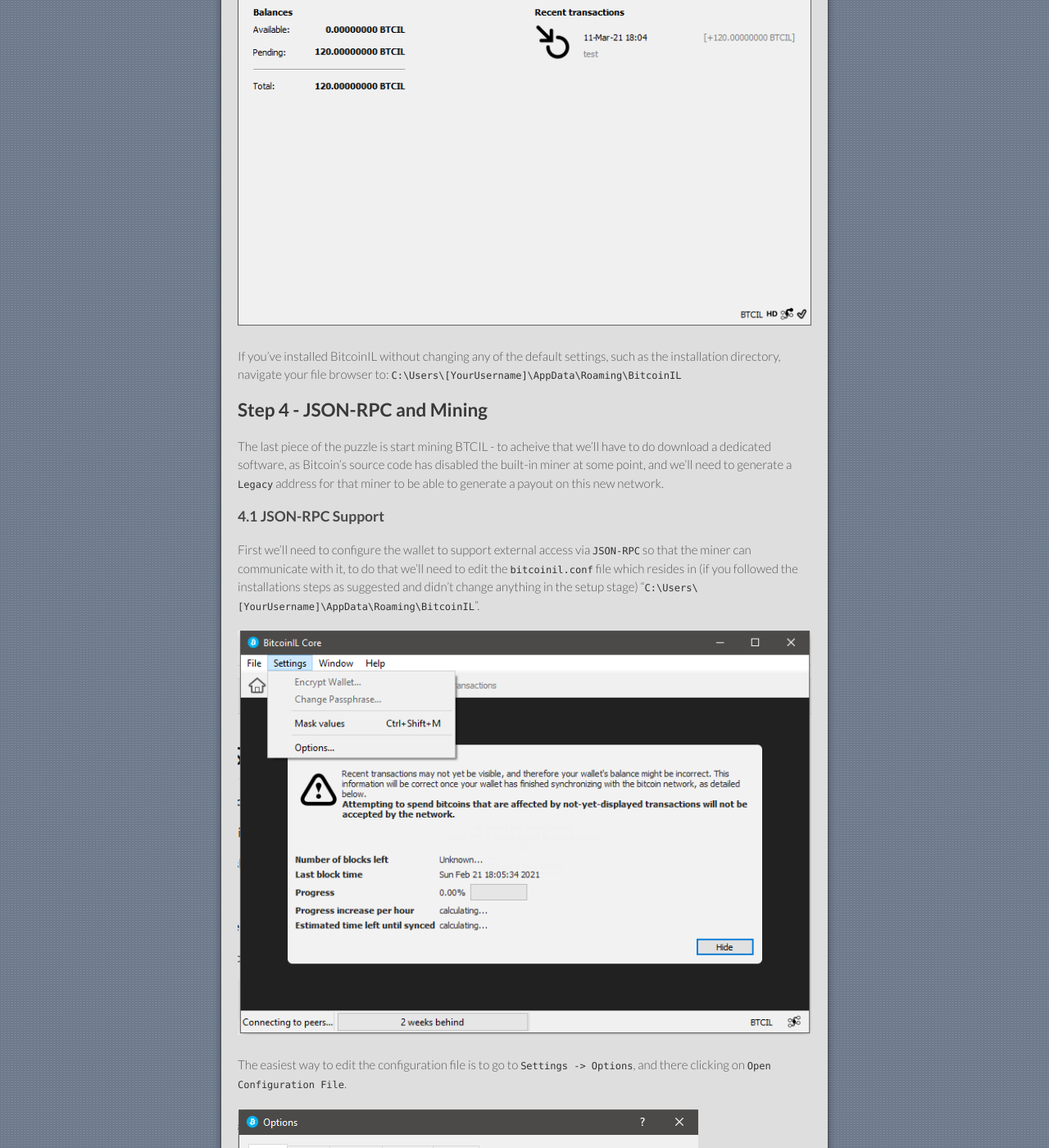
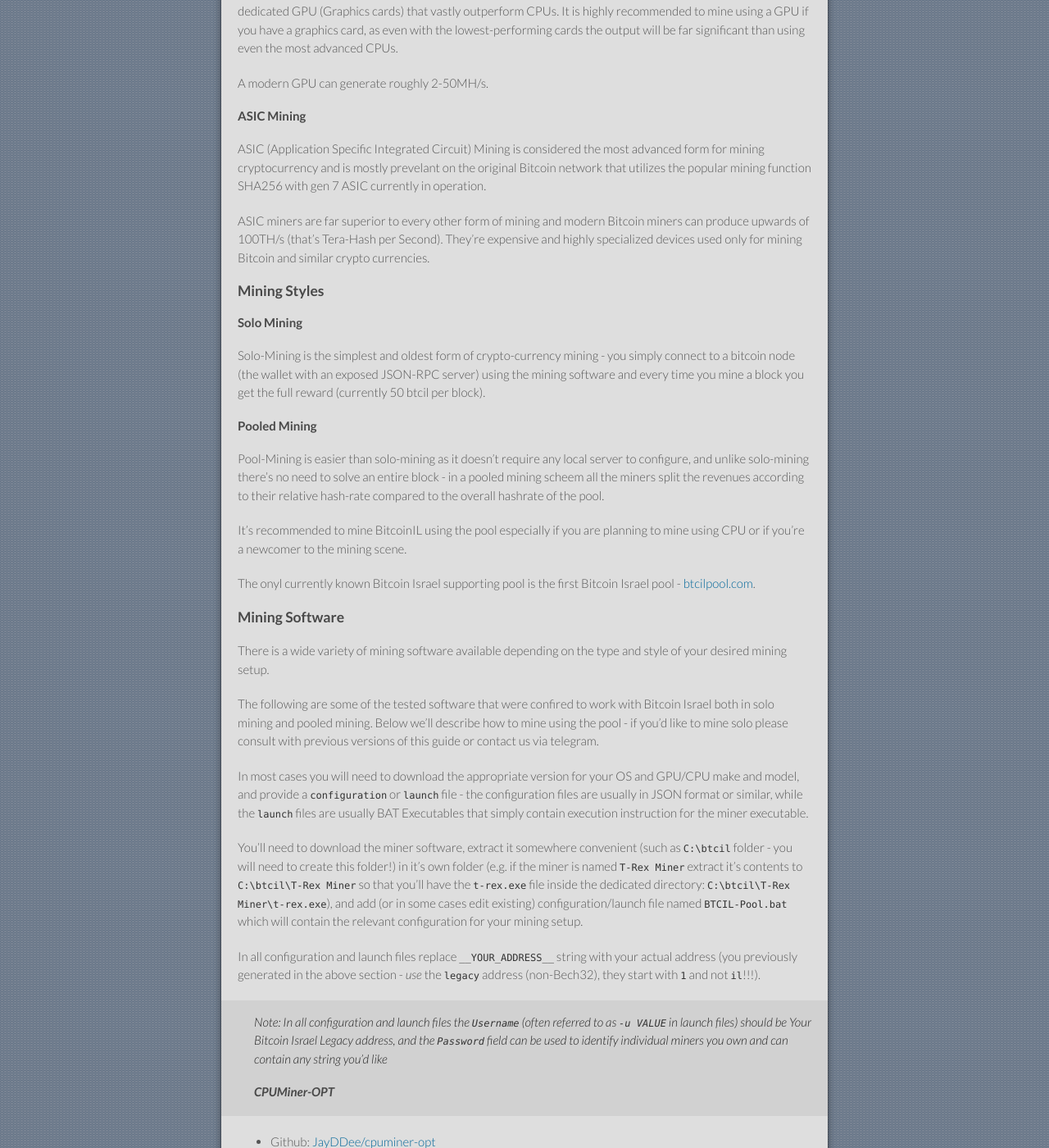
Before and after one commit to bitcoinil/guides, a Jekyll site: the page built from docs/install/guides/windows.md, in a window 1280 px wide and 1400 px high, scrolled down 8655 px. Shown: the whole window at 82% size. Built offline with Jekyll 4.4.1, drawn with Linux system fonts in a browser that asks for light colours; our own code applies the rules of GitHub Pages for plain Markdown files; some of the changed text lies outside the part shown.

Commit message:
Updated windows

````diff
--- a/docs/install/guides/windows.md
+++ b/docs/install/guides/windows.md
@@ -16,13 +16,7 @@ Follow the installation guide and if you're a first-timer it's recommended to in
 
 ![Installation Wizard Progress](https://github.com/bitcoinil/guides/raw/main/assets/images/windows/wallet/install-2.png)
 
-Once the installation is complete, if you're going to run Testnet make sure to *Uncheck* the option `Run BitcoinIL Core` on the final step.
-
 ![Installation Wizard Complete](https://github.com/bitcoinil/guides/raw/main/assets/images/windows/wallet/install-3.png)
-
-After the installation is complete you can start the Testnet wallet by going to **Start** -> `BitcoinIL Core (testnet)`, You will have two different options to run the BitcoinIL Core wallet - make sure to pick the `testnet` option.
-
-![Start Menu BitcoinIL Core Options](https://github.com/bitcoinil/guides/raw/main/assets/images/windows/wallet/wallet-testnet.png)
 
 ## Step 2 - Synchrnonizing The Blockchain
 
@@ -67,146 +59,229 @@ Once you click `Create new receiving address` a small window with a QR code will
 
 In my case the generated address is shown above - click on `Copy Address` and your clipboard should now be populated with the address you've generated.
 
-> **Note**: Testnet addresses will start with `ti1` while Mainnet addresses start with `il1` (for bech32 addresses)
+> **Note**: BitcoinILaddresses start with `il1` (for bech32 addresses) and the same as in Bitcoin for `legacy` addresses (starts with 1)
 
 You can now share that address with others and receive payments.
 
-![Wallet No Transactions](https://github.com/bitcoinil/guides/raw/main/assets/images/windows/wallet/wallet-no-txs.png)
-
-In the above image my wallet shows that there are no transactions associated with my wallet. Bellow I've received a single transaction of 120BTCIL:
-
-![Wallet Received Transaction](https://github.com/bitcoinil/guides/raw/main/assets/images/windows/wallet/wallet-tx.png)
-
 And if I open the transaction details by double clicking on the transaction, the wallet will provide me with some basic information regarding that transaction:
-
-![Wallet Transaction Details](https://github.com/bitcoinil/guides/raw/main/assets/images/windows/wallet/wallet-tx-details.png)
-
-My main wallet page will now display the assets held by the wallet:
-
-![Wallet With Assets](https://github.com/bitcoinil/guides/raw/main/assets/images/windows/wallet/wallet-with-assets.png)
-
-
 
 If you've installed BitcoinIL without changing any of the default settings, such as the installation directory, navigate your file browser to: `C:\Users\[YourUsername]\AppData\Roaming\BitcoinIL`
 
-## Step 4 - JSON-RPC and Mining
+> Note: You can go to `Start -> Run` and type in `%AppData% which will open the relevant folder where the `BitcoinIL` data folder resides
+
+### 3.1 Legacy Address
+
+We'll need a `Legacy` address for our miner to be able to send us the block rewards, to do that we'll create a new address and make sure the `Generate native segwit (Bech32) address is **Unchecked**:
+
+> REPLACE:
+> ![Wallet Legacy Address in Console](https://github.com/bitcoinil/guides/raw/main/assets/images/windows/wallet/wallet-legacy-address.png)
+
+The wallet will generate a new legacy address which you can copy and use with miners and other legacy-address-requiring software.
+
+In my case the wallet created the following address: `1PjhY1SqVgUbxmu4CdN5L7FBzzKLJBxeqY`
+
+## 4 The Miner
+
+Mining is somewhat involved process but extremly rewarding once you start seeing the coins fillig up your wallet.
+
+Mining performance is measure in `Hashes per Second` and is most often written in the short-hand form of `KH/s`, or `MH/s`, or even `GH/s`, `TH/s`, and in some cases `PH/s` - all of which refer to `Kilo-Hash per Second` or `Mega-Hash per Second` and so on.
+
+The better hardware you have the better performance, or coins-per-minute, you can expect from your miner.
+
+Different crypto-currencies utilize different mining techniques, Bitcoin Israel is a clone of Bitcoin and is mined using the Proof-of-Work method, while some other cyrptocurrencies utilize other methods like Proof-of-Stake or hybrid methods in certain cases.
+
+Additionally cryptocurrencies differ by the type of mining function they implement which results in different performance for different mining functions as some are easier for the computer (SHA256 - Bitcoin), while others are more complex (X17 - BitcoinIL). Bitcoin Israel is utilizing the less-popular function X17 which is considered ASIC resistent and can be currently mined using standard CPUs and GPUs.
+
+There are several ways to mine BitcoinIL using standard consumer-grade hardware:
+
+### Mining Type
+
+There are several miners you can choose from to mine BitcoinIL - most modern miners support the X17 mining function and can be configured rather easily to mine BTCILs.
+
+The main difference is the type of miner - or rather what kind of hardware it is designed to utilize to mine the coins:
+
+#### Browser Mining
+
+Browser mining is the slowest but the easiest way to mine crypto-currency. Currently there's no known browser miner for BitcoinIL.
+
+A browser miner can be expected to produce annywhere between 50h/s to 500kh/s - depends on the type and quality of the miner and the device it's being used on.
+
+#### CPU Mining
+
+CPU Mining is the original method of mining Bitcoins and it simply utilizes the general purpose CPU to compute hashes.
+
+CPU mining is suitable for everyone with an access to a computer
+
+A modern CPU can generate roughly 50-500KH/s.
+
+#### GPU Mining
+
+GPU Minning is a modern advanced form of crypto currency mining and it utilizes the advanced capabilities of dedicated GPU (Graphics cards) that vastly outperform CPUs. It is highly recommended to mine using a GPU if you have a graphics card, as even with the lowest-performing cards the output will be far significant than using even the most advanced CPUs.
+
+A modern GPU can generate roughly 2-50MH/s.
+
+#### ASIC Mining
+
+ASIC (Application Specific Integrated Circuit) Mining is considered the most advanced form for mining cryptocurrency and is mostly prevelant on the original Bitcoin network that utilizes the popular mining function SHA256 with gen 7 ASIC currently in operation.
+
+ASIC miners are far superior to every other form of mining and modern Bitcoin miners can produce upwards of 100TH/s (that's Tera-Hash per Second). They're expensive and highly specialized devices used only for mining Bitcoin and similar crypto currencies.
+
+### Mining Styles
+
+#### Solo Mining
+
+Solo-Mining is the simplest and oldest form of crypto-currency mining - you simply connect to a bitcoin node (the wallet with an exposed JSON-RPC server) using the mining software and every time you mine a block you get the full reward (currently 50 btcil per block).
+
+#### Pooled Mining
+
+Pool-Mining is easier than solo-mining as it doesn't require any local server to configure, and unlike solo-mining there's no need to solve an entire block - in a pooled mining scheem all the miners split the revenues according to their relative hash-rate compared to the overall hashrate of the pool.
+
+It's recommended to mine BitcoinIL using the pool especially if you are planning to mine using CPU or if you're a newcomer to the mining scene.
+
+The onyl currently known Bitcoin Israel supporting pool is the first Bitcoin Israel pool - [btcilpool.com](https://btcilpool.com).
 
 
-The last piece of the puzzle is start mining BTCIL - to acheive that we'll have to do download a dedicated software, as Bitcoin's source code has disabled the built-in miner at some point, and we'll need to generate a `Legacy` address for that miner to be able to generate a payout on this new network.
+### Mining Software
 
-### 4.1 JSON-RPC Support
+There is a wide variety of mining software available depending on the type and style of your desired mining setup.
 
-First we'll need to configure the wallet to support external access via `JSON-RPC` so that the miner can communicate with it, to do that we'll need to edit the `bitcoinil.conf` file which resides in (if you followed the installations steps as suggested and didn't change anything in the setup stage) "`C:\Users\[YourUsername]\AppData\Roaming\BitcoinIL`".
+The following are some of the tested software that were confired to work with Bitcoin Israel both in solo mining and pooled mining. Below we'll describe how to mine using the pool - if you'd like to mine solo please consult with previous versions of this guide or contact us via telegram.
 
-![Wallet Settings](https://github.com/bitcoinil/guides/raw/main/assets/images/windows/wallet/wallet-settings.png)
+In most cases you will need to download the appropriate version for your OS and GPU/CPU make and model, and provide a `configuration` or `launch` file - the configuration files are usually in JSON format or similar, while the `launch` files are usually BAT Executables that simply contain execution instruction for the miner executable.
 
-The easiest way to edit the configuration file is to go to `Settings -> Options`, and there clicking on `Open Configuration File`.
+You'll need to download the miner software, extract it somewhere convenient (such as `C:\btcil` folder - you will need to create this folder!) in it's own folder (e.g. if the miner is named `T-Rex Miner` extract it's contents to `C:\btcil\T-Rex Miner` so that you'll have the `t-rex.exe` file inside the dedicated directory: `C:\btcil\T-Rex Miner\t-rex.exe`), and add (or in some cases edit existing) configuration/launch file named `BTCIL-Pool.bat` which will contain the relevant configuration for your mining setup.
 
-![Wallet Options - Open Configuration File](https://github.com/bitcoinil/guides/raw/main/assets/images/windows/wallet/wallet-config-file.png)
+In all configuration and launch files replace `__YOUR_ADDRESS__` string with your actual address (you previously generated in the above section - _use_ the `legacy` address (non-Bech32), they start with `1` and not `il`!!!).
 
-Clicking on this button will show a warning message cautioning you from modifying the configuration file - this is an excellent warning that should be noted, our changes in the next steps will allow your wallet to be controlled via external software (such as a miner), if you're using a shared computer you might need to take additional precautionary measures to properly secure your wallet from unwanted activity.
+> Note: In all configuration and launch files the `Username` (often referred to as `-u VALUE` in launch files) should be Your Bitcoin Israel Legacy address, and the `Password` field can be used to identify individual miners you own and can contain any string you'd like
+#### CPUMiner-OPT
 
-![Wallet Configuration File Warning](https://github.com/bitcoinil/guides/raw/main/assets/images/windows/wallet/wallet-config-file-warning.png)
+- Github: [JayDDee/cpuminer-opt](https://github.com/JayDDee/cpuminer-opt/releases/)
+- Download: [github.com/JayDDee/cpuminer-opt/releases/](https://github.com/JayDDee/cpuminer-opt/releases/)
+- Suitable for: Any CPU
+- Create `run-btcil.bat`:
 
-Click on `OK`, and at this stage you might be prompted to select how to open the configuration file - mind you that this file is a simple text file, so you might choose simple `Notebook` to edit it, or if you prefer to use a dedicated code editor like I do, you can select that option as well:
-
-![Open With Dialog for Configuration File](https://github.com/bitcoinil/guides/raw/main/assets/images/windows/wallet/wallet-config-open-with.png)
-
-In my case I chose `Visual Studio Code` and I left the `Always use this app to open .conf files` so I don't have to go through this process next time I want to edit the config file.
-
-Once you've opened the file, it's most likely will be empty and without any content. That's ok - we'll fill it in with our settings so that we can run the miner locally.
-
-Add the following to the file:
-
-```conf
-# Expose the RPC/JSON API
-server=1
-
-# Allow only local machine to access bitcoind
-rpcallowip=127.0.0.1
-
-# RPC Port to use - comment out for Testnet
-rpcport=8332
-
-# RPC Username and password
-rpcuser=bitcoinil
-rpcpassword=talisawesome
-
-# Testnet configuration
-[test]
-server=1
-rpcallowip=127.0.0.1
-rpcuser=bitcoinil
-rpcpassword=talisawesome
+```sh
+cpuminer-aes-sse42.exe -a x17 -o stratum+tcp://btcilpool.com:8228 -u __YOUR_ADDRESS__ -p talisawesome
 ```
 
-Save and close the file, and shut down the wallet by going to `File -> Exit` (or by tapping `CTRL+Q`), and start the wallet again (make sure to run Testnet wallet during testing and not the mainnet wallet!).
+#### T-Rex Miner
 
-Your wallet should now open again and quickly sync any missing blocks, it should now be ready to accept JSON-RPC calls by the miner we're about to run.
+- Github: [trexminer/T-Rex](https://github.com/trexminer/T-Rex/)
+- Download: [https://github.com/trexminer/T-Rex/releases/](https://github.com/trexminer/T-Rex/releases/)
+- Suitable for: Nvidia GPU
 
-### 4.2 Legacy Address
+- Create `run-btcil.bat`:
 
-We'll need a `Legacy` address for our miner to be able to send us the block rewards, to do that we'll once again open the wallet console by going to `Window -> Console`, and input the command `getnewaddress "miner" "legacy"` like so:
+```sh
+  t-rex.exe -a x17 -o stratum+tcp://btcilpool.com:8228  -u __YOUR_ADDRESS__ -p talisawesome -d 0
+  ```
 
-![Wallet Legacy Address in Console](https://github.com/bitcoinil/guides/raw/main/assets/images/windows/wallet/wallet-legacy-address.png)
+#### CCMiner KlausT
 
-The console will output a new legacy address that you need to copy to a safe place as we'll need it in a moment to configure our miner.
+- Github: [trexminer/T-Rex](https://github.com/nemosminer/ccminer-KlausT-8.21-mod-r14/)
+- Download: [https://github.com/nemosminer/ccminer-KlausT-8.21-mod-r14/releases/](https://github.com/nemosminer/ccminer-KlausT-8.21-mod-r14/releases/)
+- Suitable for: Nvidia GPU
+- Create `run-btcil.bat`:
 
-![Wallet Created Legacy Address](https://github.com/bitcoinil/guides/raw/main/assets/images/windows/wallet/wallet-legacy-address-created.png)
-
-In my case the wallet created the following address: `18FuPB479Y6tjgv66oaKCPhFxxUxBJJsTF`
-
-### 4.3 The Miner
-
-Download the latest CPUMiner-OPT: [cpuminer-opt-3.15.7-windows.zip](https://github.com/JayDDee/cpuminer-opt/releases/download/v3.15.7/cpuminer-opt-3.15.7-windows.zip)
-
-Or download the miner from the official release channel: [JayDDee/cpuminer-opt/releases](https://github.com/JayDDee/cpuminer-opt/releases/) and click on the `cpuminer-opt-3.15.7-windows.zip` link (circled in red below:)
-
-![CPUMiner-OPT Releases](https://github.com/bitcoinil/guides/raw/main/assets/images/windows/miner/miner-releases.png)
-
-Once the download is complete extract the files to a dedicated folder (I created the folder `E:\Apps\CPUMiner` and extracted all the files):
-
-![CPUMiner Files Extracted](https://github.com/bitcoinil/guides/raw/main/assets/images/windows/miner/cpuminer-extracted.png)
-
-Create a new file named `run-testnet.bat` and place it alongside the other CPUMiner files:
-
-![Added run-testnet.bat file](https://github.com/bitcoinil/guides/raw/main/assets/images/windows/miner/run-testnet-bat.png)
-
-Edit the file (Right click on the file and click Edit) and add the following text to the file:
-
-```bash
-cpuminer-aes-sse42.exe --coinbase-addr=YOUR_ADDRESS_HERE --algo=x17 -o http://127.0.0.1:8223 -u bitcoinil -p talisawesome --no-stratum --no-longpoll -t 10 --debug
+```sh
+ccminer.exe -a x17 --segwit -o stratum+tcp://btcilpool.com:8228 -u 18FuPB479Y6tjgv66oaKCPhFxxUxBJJsTF -p talisawesome -t 10 -i 20 -d 0 --debug
 ```
 
-Replace the string `YOUR_ADDRESS_HERE` with the address generated in the previous step, in my case it's: `18FuPB479Y6tjgv66oaKCPhFxxUxBJJsTF`, and my `run.bat` file looks like this once properly edited:
 
-```bash
-cpuminer-aes-sse42.exe --coinbase-addr=18FuPB479Y6tjgv66oaKCPhFxxUxBJJsTF --algo=x17 -o http://127.0.0.1:8223 -u bitcoinil -p talisawesome --no-stratum --no-longpoll -t 10 --debug
+#### CCMiner KlausT
+
+- Github: [trexminer/T-Rex](https://github.com/nemosminer/ccminer-KlausT-8.21-mod-r14/)
+- Download: [https://github.com/nemosminer/ccminer-KlausT-8.21-mod-r14/releases/](https://github.com/nemosminer/ccminer-KlausT-8.21-mod-r14/releases/)
+- Suitable for: Nvidia GPU
+- Create `run-btcil.bat`:
+
+```sh
+ccminer.exe -a x17 --segwit -o stratum+tcp://btcilpool.com:8228 -u __YOUR_ADDRESS__ -p talisawesome -t 10 -i 20 -d 0 --debug
 ```
 
-![run-testnet.bat contents](https://github.com/bitcoinil/guides/raw/main/assets/images/windows/miner/run-testnet-bat-contents.png)
 
-Save and close the file, and now you can double-click it to run your miner.
+#### Geekminer
 
-> **Note**: You can download the file from this repository and save it as-is, make sure to update the wallet address with yours! Download by right-clicking and 'Save As': [run.bat](https://raw.githubusercontent.com/bitcoinil/guides/main/docs/assets/downloads/binaries/exapmle-conf/mainnet/run.bat)
+- Github: [quasars84/geekminer](https://github.com/quasars84/geekminer/)
+- Download: [https://github.com/quasars84/geekminer/releases/](https://github.com/quasars84/geekminer/releases/)
+-Suitable for: Nvidia GPU
+- Create `run-btcil.bat`:
 
-A new command line window will open similar to this:
+```sh
+geekminer.exe --algo=x17 -o stratum+tcp://btcilpool.com:8228 --segwit -p talisawesome -u __YOUR_ADDRESS__ -t 10 --debug
+```
 
-![CPUMiner Initial Run](https://github.com/bitcoinil/guides/raw/main/assets/images/windows/miner/run-testnet-initial.png)
 
-After a few minutes your miner should begin to find blocks and you will see the miner providing you with some relevant information:
+#### SGMiner GM
 
-![CPUMiner Mining](https://github.com/bitcoinil/guides/raw/main/assets/images/windows/miner/run-testnet-mining.png)
+- Github: [quasars84/geekminer](https://github.com/genesismining/sgminer-gm)
+- Download: [https://github.com/quasars84/geekminer/releases/](https://github.com/quasars84/geekminer/releases/)
+- Suitable for: AMD GPU
+- Create `sgminer-btcil.conf`:
 
-If you leave your computer for a few hours mining you wallet should display the block reward transactions like this:
+```json
+{
+  "pools" : [
+    {
+      "url" : "stratum+tcp://btcilpool.com:8228",
+      "user" : "__YOUR_ADDRESS__",
+      "pass" : "talisawesome"
+    },
+  ],
+  "intensity" : "18",
+  "worksize" : "256",
+  "kernel" : "x17",
+  "lookup-gap" : "2",
+  "thread-concurrency" : "8192",
+  "shaders" : "0",
+  "gpu-threads" : "2",
+  "gpu-engine" : "0-0",
+  "gpu-fan" : "0-0",
+  "gpu-memclock" : "0",
+  "gpu-memdiff" : "0",
+  "gpu-powertune" : "0",
+  "gpu-vddc" : "0.000",
+  "temp-cutoff" : "95",
+  "temp-overheat" : "85",
+  "temp-target" : "75",
+  "api-mcast-port" : "4028",
+  "api-port" : "4028",
+  "expiry" : "28",
+  "failover-switch-delay" : "60",
+  "gpu-dyninterval" : "7",
+  "gpu-platform" : "0",
+  "log" : "5",
+  "no-pool-disable" : true,
+  "queue" : "1",
+  "scan-time" : "7",
+  "tcp-keepalive" : "30",
+  "temp-hysteresis" : "3",
+  "shares" : "0",
+  "kernel-path" : "/usr/local/bin"
+}
+```
+- Create `start-btcil.bat`:
+```sh
+@echo off
 
-![CPUMiner Mining](https://github.com/bitcoinil/guides/raw/main/assets/images/windows/miner/wallet-mined.png)
+setx GPU_FORCE_64BIT_PTR 0
+setx GPU_MAX_HEAP_SIZE 100
+setx GPU_MAX_USE_SYNC_OBJECTS 1
+setx GPU_MAX_ALLOC_PERCENT 100
+setx GPU_MAX_SINGLE_ALLOC_PERCENT 100
+
+:loop
+sgminer -c sgminer-btcil.conf --gpu-reorder
+echo restart miner...
+goto loop
+```
 
 ## Mining Survey
 
 Hopefully following this guide you've managed to both setup a wallet and a miner for BitcoinIL on your windows machine!
 
-We're conducting a global open survey until the launch of the mainnet of testnet miners - if you'd like to participate simply send 1 Test BTCIL to: [`il1qxk00fvuu3t8kug2d3fnd4p7gydyr6ja8wu9540`](https://explorer.bitcoinil.org/address/il1qxk00fvuu3t8kug2d3fnd4p7gydyr6ja8wu9540), Thank you!
+We're conducting a global open survey until the launch of the mainnet - if you'd like to participate simply send 0.0001 BTCIL to: [`il1qxk00fvuu3t8kug2d3fnd4p7gydyr6ja8wu9540`](https://explorer.bitcoinil.org/address/il1qxk00fvuu3t8kug2d3fnd4p7gydyr6ja8wu9540), Thank you!
 
 ## Faucet
 
````
Also changed, not shown: other parts of docs/install/guides/windows.md (+0 -2 lines), assets/images/windows/wallet/wallet-0.png, assets/images/windows/wallet/wallet-1.png, assets/images/windows/wallet/wallet-address.png, assets/images/windows/wallet/wallet-create.png, assets/images/windows/wallet/wallet-legacy-address.png, assets/images/windows/wallet/wallet-ready.png, assets/images/windows/wallet/wallet-receive.png (deleted), assets/images/windows/wallet/wallet-synced.png, assets/images/windows/wallet/wallet-synchronizing.png.
